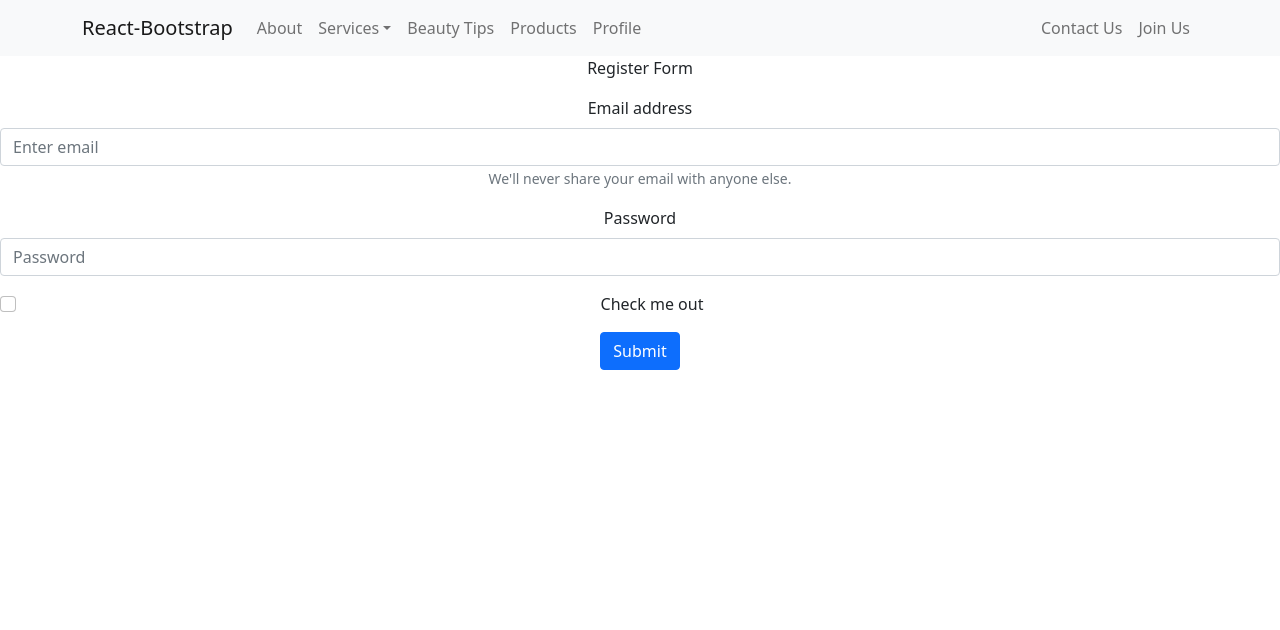
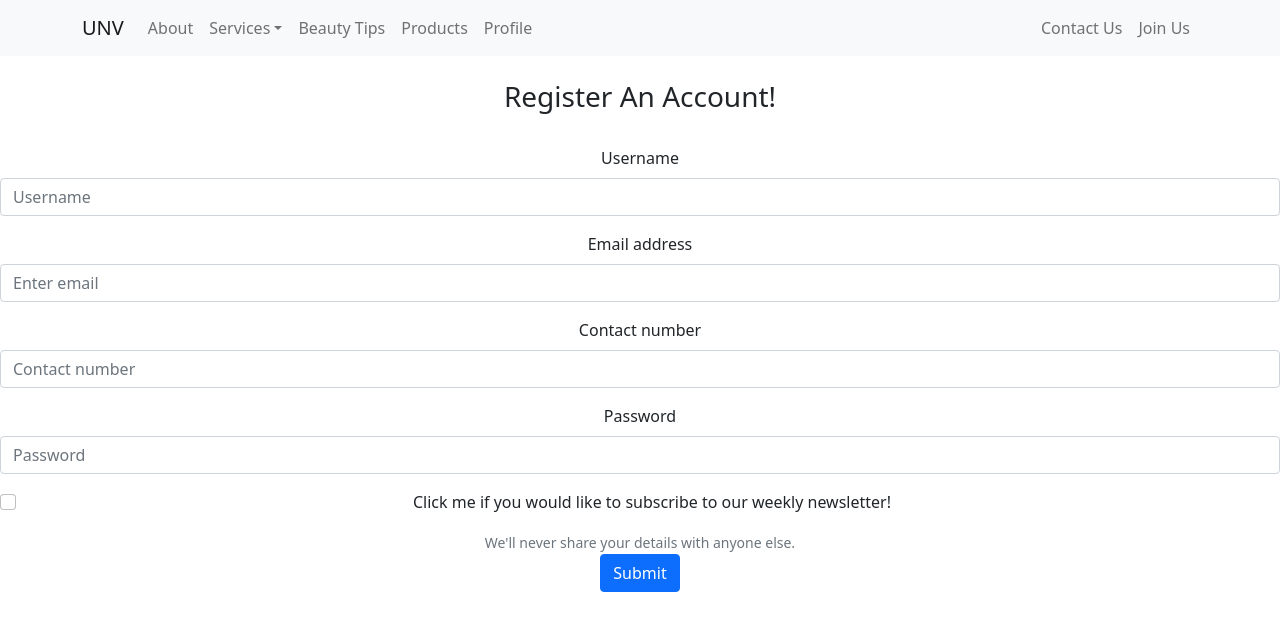
Before and after one commit to joykwokll/UNV-frontend, a React (Create React App) app: page /RegisterForm in a window 1280 px wide. Shown: the top 630 px of the page. Built offline with nearby package versions, Linux system fonts and the light colour scheme.

Commit message:
Home route created, signup and login created

```diff
--- a/src/index.js
+++ b/src/index.js
@@ -10,21 +10,26 @@ import Tips from './views/Routes/Tips/Tips'
 import Products from './views/Routes/Products/Products'
 import Profile from './views/Routes/Profile/Profile'
 import RegisterForm from './views/Routes/Profile/RegisterForm';
+import LoginForm from './views/Routes/Profile/LoginForm';
+import Home from './views/Routes/Home/Home'
 
 ReactDOM.render(
   <BrowserRouter>
     <Routes>
       <Route path="/" element = {<App />} >
+      {/* <Route path="Home" element = {<Home />} > */}
         {/* <Route index element = {<Homepage />} />
         <Route path="Stocks" element = {<Stocks />} />
         <Route path="Stockdata/:StockSymbols" element = {<Stock />} />
         <Route path="*" element = {<p>There's nothing here!</p>} /> */}
+       <Route path="Home" element = {<Home />} />
        <Route path="About" element = {<About />} />
        <Route path="Services" element = {<Services />} />
        <Route path="BeautyTips" element = {<Tips />} />
        <Route path="Products" element = {<Products />} />
        <Route path="Profile" element = {<Profile />} />
        <Route path="RegisterForm" element = {<RegisterForm />} />
+       <Route path="LoginForm" element = {<LoginForm />} />
 
       </Route>
     </Routes>
--- a/src/views/NavBar/NavBar.jsx
+++ b/src/views/NavBar/NavBar.jsx
@@ -7,7 +7,7 @@ function HeaderBar(props) {
     <div>
       <Navbar collapseOnSelect expand="lg" bg="light" variant="light">
         <Container>
-          <Navbar.Brand href="#home">React-Bootstrap</Navbar.Brand>
+          <Navbar.Brand as={Link} to="/home">UNV</Navbar.Brand>
           <Navbar.Toggle aria-controls="responsive-navbar-nav" />
           <Navbar.Collapse id="responsive-navbar-nav">
             <Nav className="me-auto">
--- /dev/null
+++ b/src/views/Routes/Home/Home.jsx
@@ -0,0 +1,19 @@
+import React from "react";
+import { useNavigate } from "react-router-dom";
+
+function Home(props) {
+  let navigate = useNavigate();
+
+  const handleProfile = () => {
+    navigate("/profile");
+  };
+
+  return (
+    <div>
+      <p>Home</p>
+      <button onClick={handleProfile}>Sign up now!</button>
+    </div>
+  );
+}
+
+export default Home;
--- a/src/views/Routes/Profile/LoginForm.jsx
+++ b/src/views/Routes/Profile/LoginForm.jsx
@@ -1,15 +1,31 @@
 import React from "react";
-
+import { Form , Button} from "react-bootstrap";
+import 'bootstrap/dist/css/bootstrap.min.css';
 
 function LoginForm(props) {
+  return (
+    <div>
+      <br/>
+      <h3>Login to your account!</h3>
+      <br/>
+      <Form>
+      <Form.Group className="mb-3" controlId="formBasicPassword">
+          <Form.Label>Username / Email / Contact</Form.Label>
+          <Form.Control type="username" placeholder="Username / Email / Contact" />
+        </Form.Group>
 
-    return (
-      <div>
+        <Form.Group className="mb-3" controlId="formBasicPassword">
+          <Form.Label>Password</Form.Label>
+          <Form.Control type="password" placeholder="Password" />
+        </Form.Group>
 
+        <Button variant="primary" type="submit">
+          Submit
+        </Button>
+      </Form>
 
-      <p>Login Form</p>
-      </div>
-    );
-  }
+    </div>
+  );
+}
 
-  export default LoginForm;
+export default LoginForm;
--- a/src/views/Routes/Profile/Profile.jsx
+++ b/src/views/Routes/Profile/Profile.jsx
@@ -1,17 +1,15 @@
 import React from "react";
-import RegisterForm from "./RegisterForm";
-import LoginForm from "./LoginForm";
 import { useNavigate } from "react-router-dom";
 
 function Profile(props) {
   let navigate = useNavigate();
 
   const handleRegister = () => {
-    navigate("/RegisterForm");
+    navigate("/registerform");
   };
 
   const handleLogin = () => {
-    navigate("/LoginForm");
+    navigate("/loginform");
   };
 
   return (
--- a/src/views/Routes/Profile/RegisterForm.jsx
+++ b/src/views/Routes/Profile/RegisterForm.jsx
@@ -5,27 +5,42 @@ import 'bootstrap/dist/css/bootstrap.min.css';
 function RegisterForm(props) {
   return (
     <div>
-      <p>Register Form</p>
+      <br/>
+      <h3>Register An Account!</h3>
+      <br/>
       <Form>
+      <Form.Group className="mb-3" controlId="formBasicPassword">
+          <Form.Label>Username</Form.Label>
+          <Form.Control type="username" placeholder="Username" />
+        </Form.Group>
+
         <Form.Group className="mb-3" controlId="formBasicEmail">
           <Form.Label>Email address</Form.Label>
           <Form.Control type="email" placeholder="Enter email" />
-          <Form.Text className="text-muted">
-            We'll never share your email with anyone else.
-          </Form.Text>
+
+        </Form.Group>
+        <Form.Group className="mb-3" controlId="formBasicPassword">
+          <Form.Label>Contact number</Form.Label>
+          <Form.Control type="contact" placeholder="Contact number" />
         </Form.Group>
 
         <Form.Group className="mb-3" controlId="formBasicPassword">
           <Form.Label>Password</Form.Label>
           <Form.Control type="password" placeholder="Password" />
         </Form.Group>
+
         <Form.Group className="mb-3" controlId="formBasicCheckbox">
-          <Form.Check type="checkbox" label="Check me out" />
+          <Form.Check type="checkbox" label="Click me if you would like to subscribe to our weekly newsletter!" />
         </Form.Group>
+        <Form.Text className="text-muted">
+            We'll never share your details with anyone else.
+          </Form.Text>
+          <br/>
         <Button variant="primary" type="submit">
           Submit
         </Button>
       </Form>
+
     </div>
   );
 }
```
